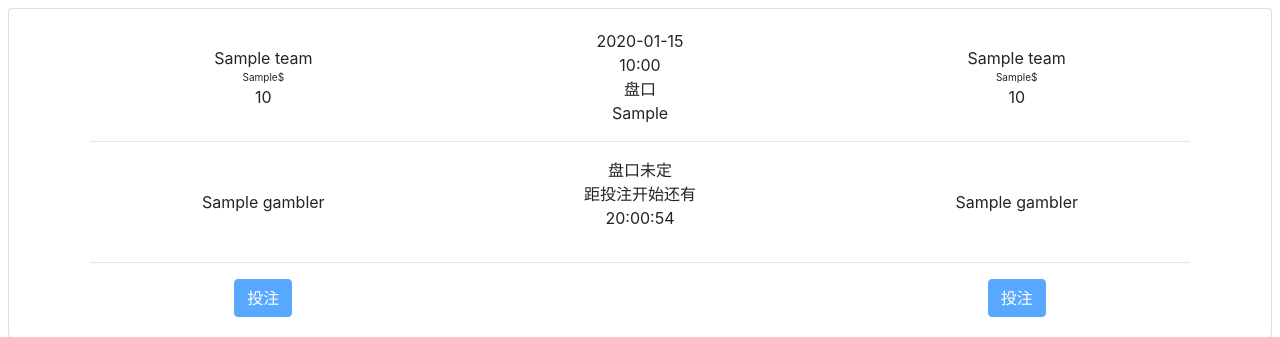
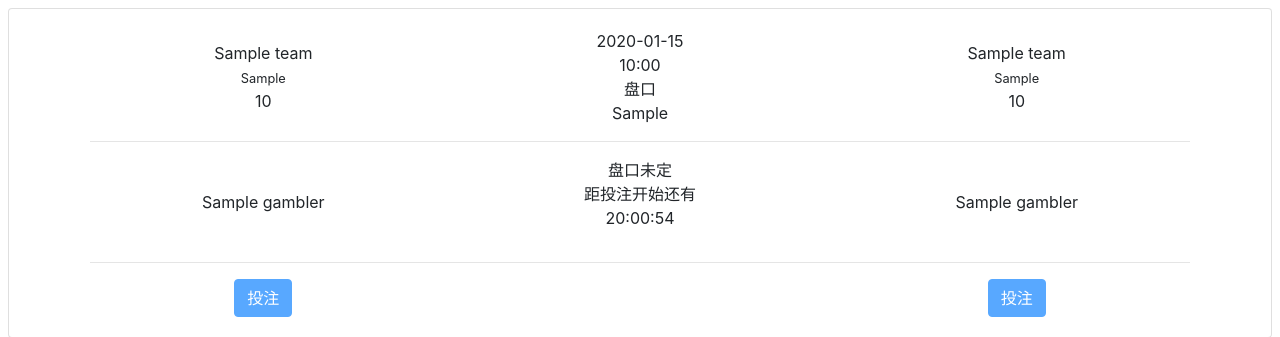
Before and after one commit to xghgzxfp/sexycroupier, a Flask app: template worldcup/templates/index.html in a window 1280 px wide. Shown: the part 56-393 px from the top of the page. Run offline with Flask 2, Linux system fonts and the light colour scheme; the template is opened without the code that fills it: most values are stand-ins (such as "Sample title", 1, 10 or a date in 2020); a database or web service that is not in the repository returns one stand-in record (values such as "Sample title"); some libraries are stand-ins or nearby versions.

Commit message:
Fix team owner display

```diff
--- a/worldcup/templates/index.html
+++ b/worldcup/templates/index.html
@@ -7,25 +7,27 @@
       <!-- match detail -->
       <div class="row align-items-center">
          <div class="col" {% if match.a["lose"] %} style="color:gray" {% endif %}>
-            <div class="team">{{match.a["team"]}}</div>
-            <div class="auction_gamber" style="font-size:x-small">{{match.a["auction_gambler"]}}$</div>
+            <div class="team">{{ match.a["team"] }}</div>
+          {% if match.a["auction_gambler"] %}
+            <small>{{ match.a["auction_gambler"] }}</small>
+          {% endif %}
             <div class="score">
-               {% if match.a["score"] is none %} - {% else %} {{match.a["score"]}} {% endif %}
+               {% if match.a["score"] is none %} - {% else %} {{ match.a["score"] }} {% endif %}
             </div>
          </div>
          <div class="col text-nowrap">
             <div>{{ match.match_time.strftime('%Y-%m-%d') }}</div>
             <div>{{ match.match_time.strftime('%H:%M') }}</div>
             <div>盘口</div>
-            <div class="score">
-               {% if match.handicap_display is defined %} {{match.handicap_display}} {% endif %}
-            </div>
+            <div>{{ match.handicap_display or "-" }}</div>
          </div>
          <div class="col" {% if match.b["lose"] %} style="color:gray" {% endif %}>
-            <div class="team">{{match.b["team"]}}</div>
-            <div class="auction_gamber" style="font-size:x-small">{{match.b["auction_gambler"]}}$</div>
+            <div class="team">{{ match.b["team"] }}</div>
+          {% if match.b["auction_gambler"] %}
+            <small>{{ match.b["auction_gambler"] }}</small>
+          {% endif %}
             <div class="score">
-               {% if match.b["score"] is none %} - {% else %} {{match.b["score"]}} {% endif %}
+               {% if match.b["score"] is none %} - {% else %} {{ match.b["score"] }} {% endif %}
             </div>
          </div>
       </div>
```
